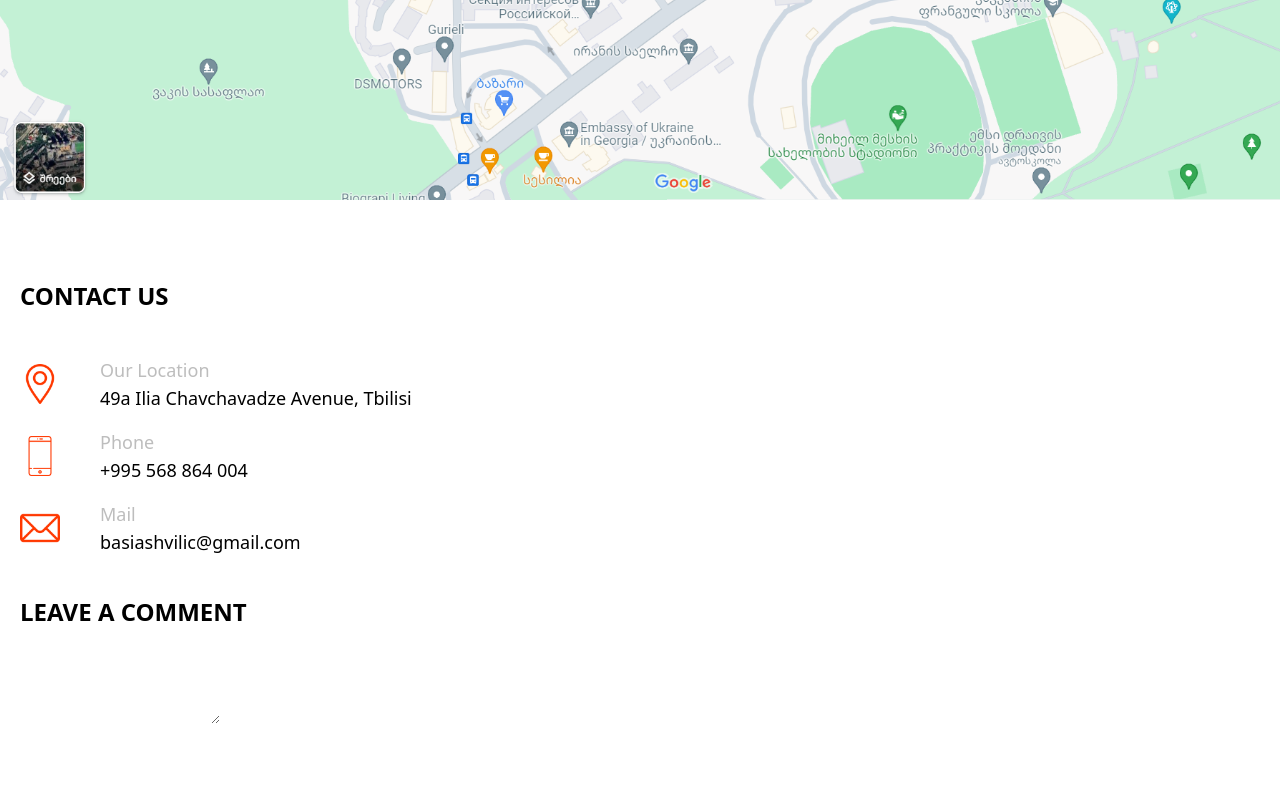
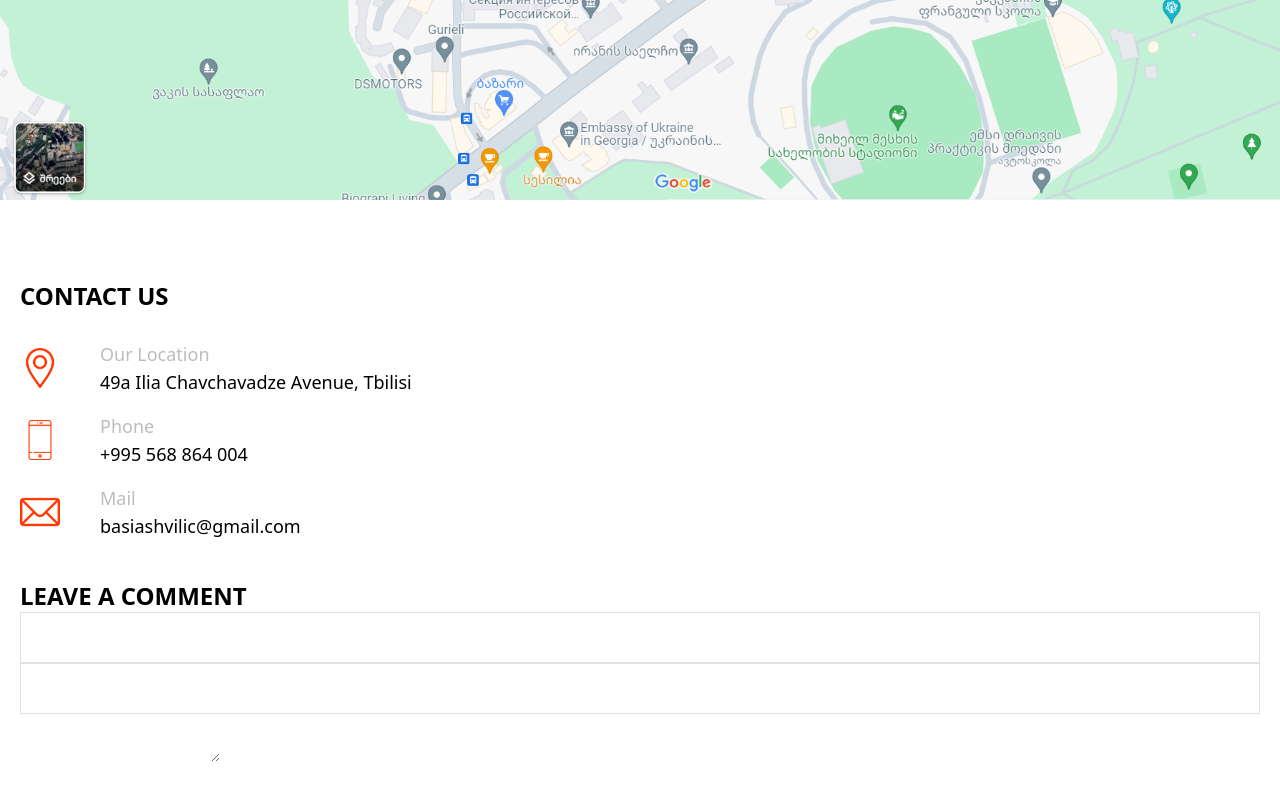
Before and after one commit to GiorgiJulakidze1997/geokids, a React (Vite) app: page /contactPage in a window 1280 px wide. Shown: the part 893-1693 px from the top of the page. Before the commit the page ends 1659 px from the top, so only its background shows below. Built offline with nearby package versions, Linux system fonts and the light colour scheme.

Commit message:
added input styles

```diff
--- a/src/components/contactPage/ContactPageComp.tsx
+++ b/src/components/contactPage/ContactPageComp.tsx
@@ -15,15 +15,15 @@ const ContactPageComp = () => {
         <NavImg title="contact" />
       </section>
       <a href={mapUrl} target="_blank">
-        <img src={mapPhoto} alt="map photo" />
+        <img src={mapPhoto} alt="map photo" className="mx-auto" />
       </a>
-      <section className="px-5 max-w-[500px] mx-auto min-[600px]:max-w-[768px] lg:max-w-[1024px] xl:max-w-[1280px] mt-20">
-        <div className="flex flex-col gap-10">
+      <section className="px-5 max-w-[500px] mx-auto min-[600px]:max-w-[768px] lg:max-w-[1024px] xl:max-w-[1280px]">
+        <div className="flex flex-col gap-10 mt-20">
           <div className="flex flex-col gap-4">
             <h2 className="text-black font-semibold uppercase text-2xl">
               contact us
             </h2>
-            <div className="flex items-center gap-10 mt-7">
+            <div className="flex items-center gap-10 mt-3">
               <img src={locationIcon} alt="" width={40} />
               <div>
                 <p className="text-[#bdbdbd] text-lg">Our Location</p>
@@ -51,8 +51,14 @@ const ContactPageComp = () => {
             </h2>
             <form action="">
               <div className="flex flex-col">
-                <input type="text" />
-                <input type="email" />
+                <input
+                  type="text"
+                  className="w-full h-[51px] border-[1px] border-[#e1e1e1]"
+                />
+                <input
+                  type="email"
+                  className="w-full h-[51px] border-[1px] border-[#e1e1e1]"
+                />
               </div>
               <textarea></textarea>
             </form>
```
